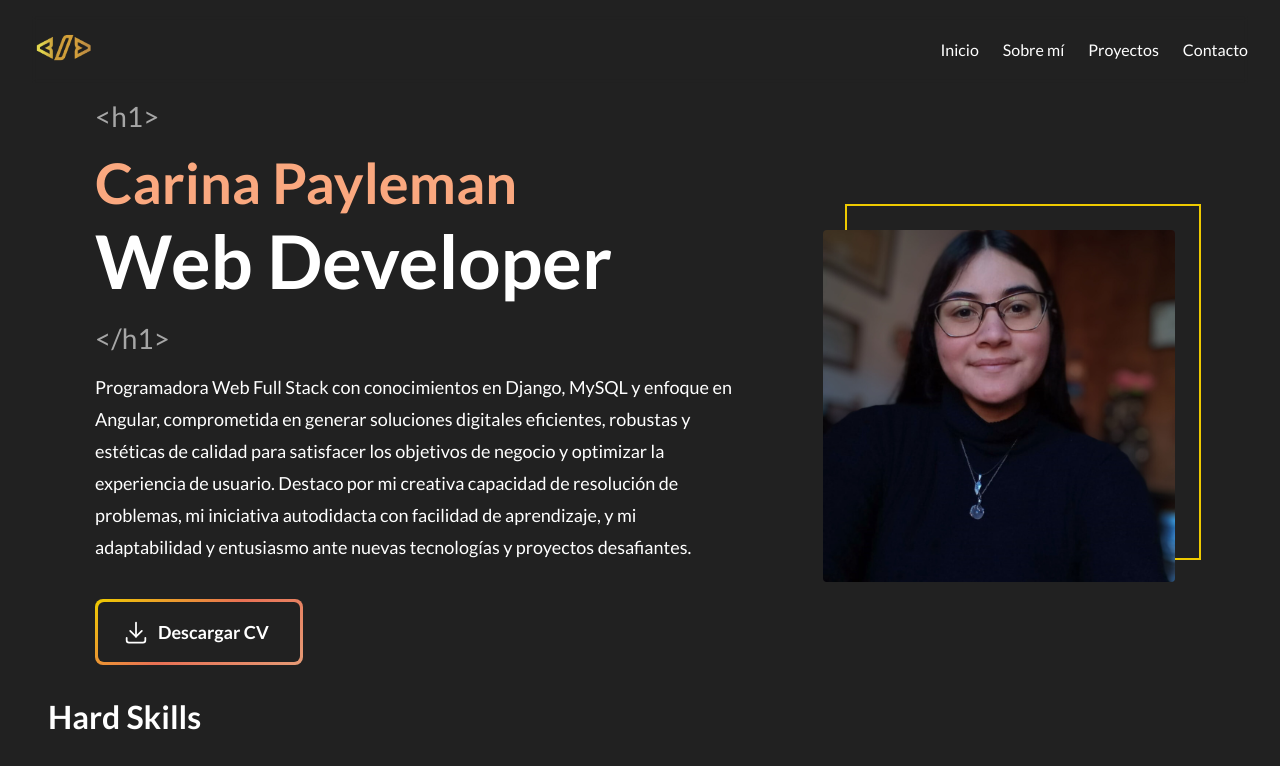
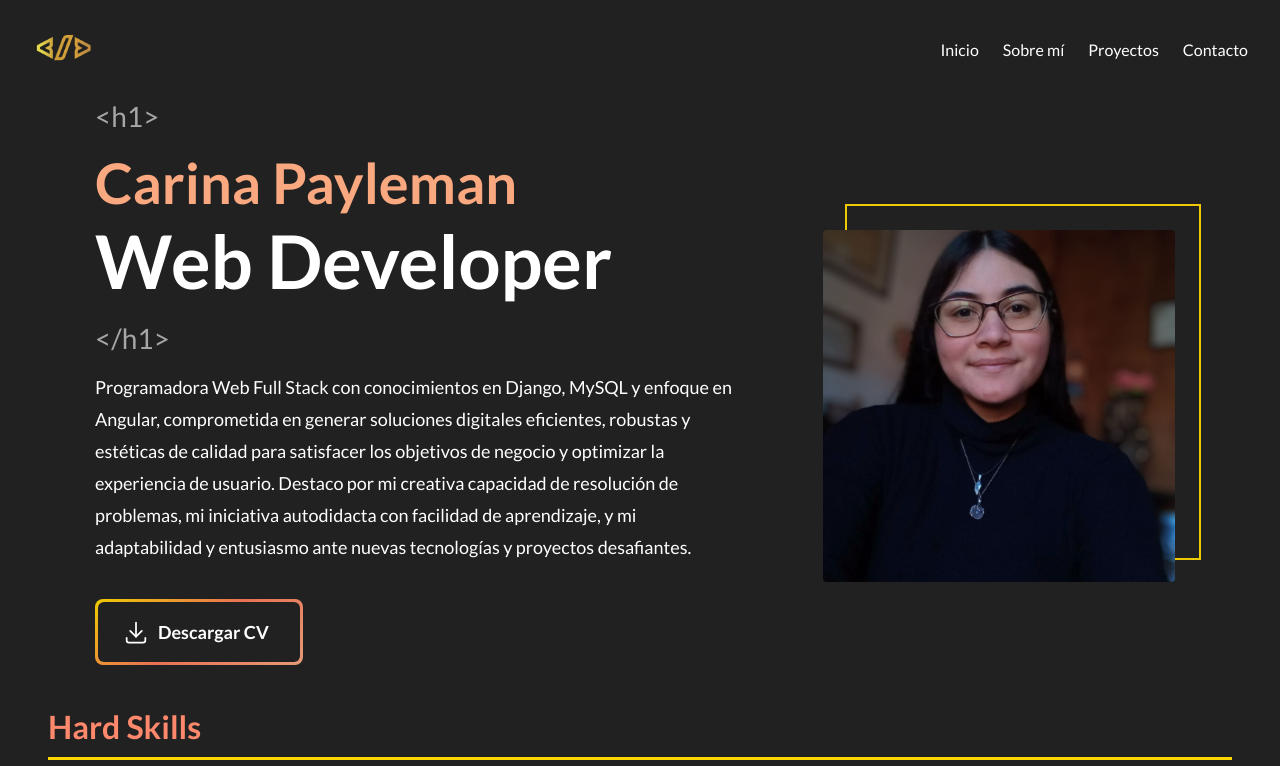
Before and after one commit to PaylemanC/portfolio, an Angular app: page / in a window 1280 px wide. Shown: the top 766 px of the page. Built offline with nearby package versions, Linux system fonts and the light colour scheme.

Commit message:
Añade estilo para h2

```diff
--- a/src/app/app.component.scss
+++ b/src/app/app.component.scss
@@ -5,9 +5,14 @@ main {
 }
 
 h2 {
+  position: relative;
+  display: block;
   font-size: 3.2rem;
   font-weight: bold;
   margin: 32px 0;
+  color: $secondary-color;
+  line-height: 6rem;
+  border-bottom: 3px solid gold;
 }
 
 #introduction {
@@ -46,7 +51,7 @@ h2 {
     line-height: 3.2rem;
   }
   .introduction__avatar {
-    border: 2px solid rgba(241, 205, 0, 0.99);
+    border: 2px solid $aux-gold;
     z-index: -1;
   }
   .introduction__avatar-profile {
```
